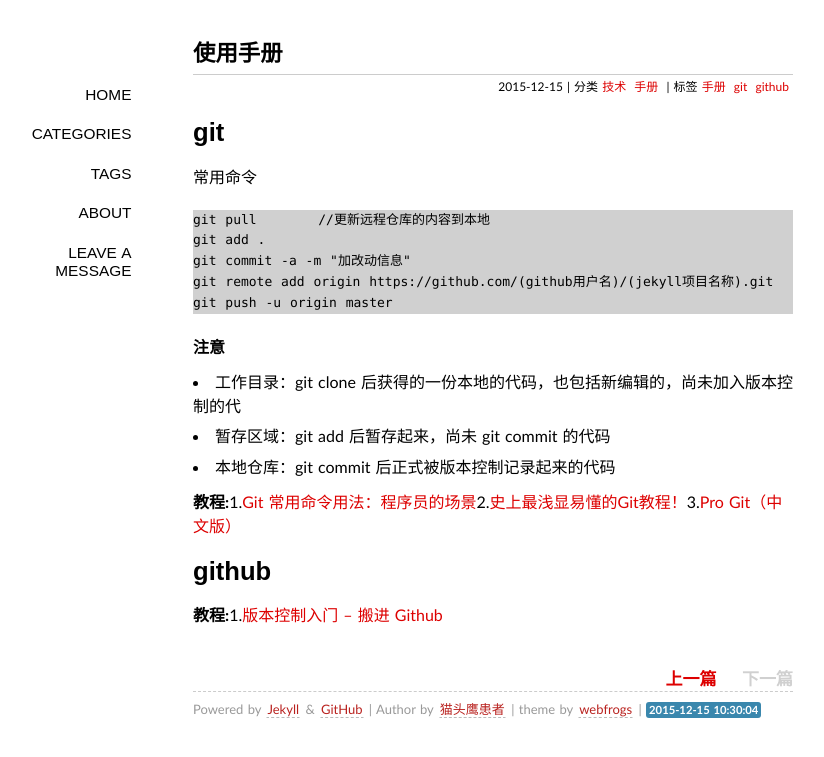
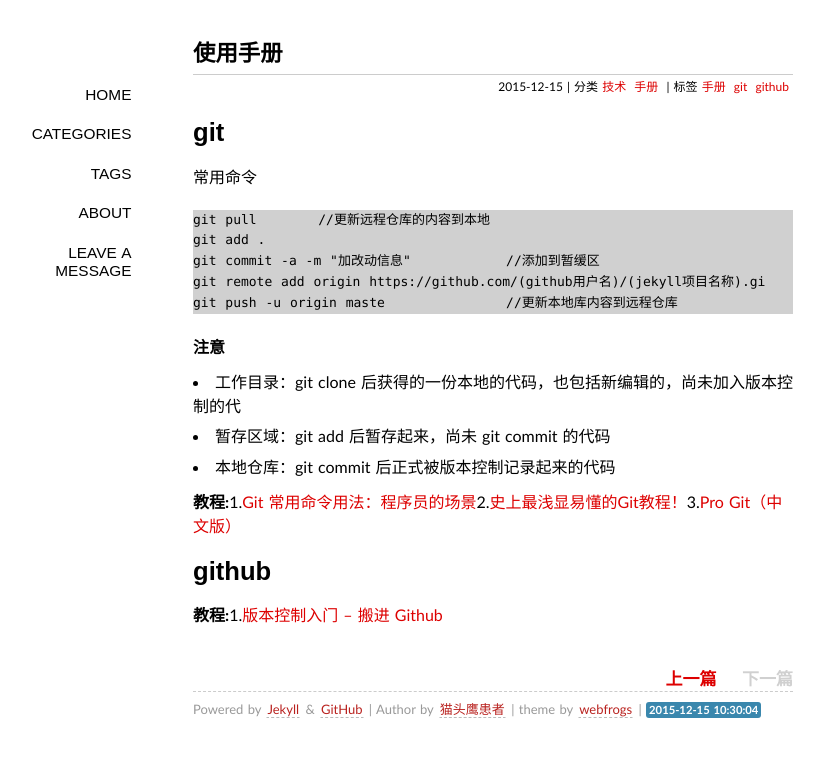
Before and after one commit to NightKs/NightKs.github.io, a Jekyll site: the page built from _posts/2015-12-15-shi-yong-shou-ce.md, in a window 1280 px wide. Shown: the top 757 px of the page, without its empty margins (147-971 px from the left). Built offline with Jekyll 4.4.1, drawn with Linux system fonts in a browser that asks for light colours; some web fonts are replaced; Markdown is read by kramdown in place of the engine named in the settings; comment, search, counter and statistics services are not loaded.

Commit message:
Update 2015-12-15-shi-yong-shou-ce.md

```diff
--- a/_posts/2015-12-15-shi-yong-shou-ce.md
+++ b/_posts/2015-12-15-shi-yong-shou-ce.md
@@ -11,9 +11,9 @@ tags: 手册 git github
 
 	git pull	//更新远程仓库的内容到本地
 	git add .
-	git commit -a -m "加改动信息"
-	git remote add origin https://github.com/(github用户名)/(jekyll项目名称).git
-	git push -u origin master
+	git commit -a -m "加改动信息"		//添加到暂缓区
+	git remote add origin https://github.com/(github用户名)/(jekyll项目名称).gi		// 上传到本地库
+	git push -u origin maste		//更新本地库内容到远程仓库
 
 **注意**
 
```
